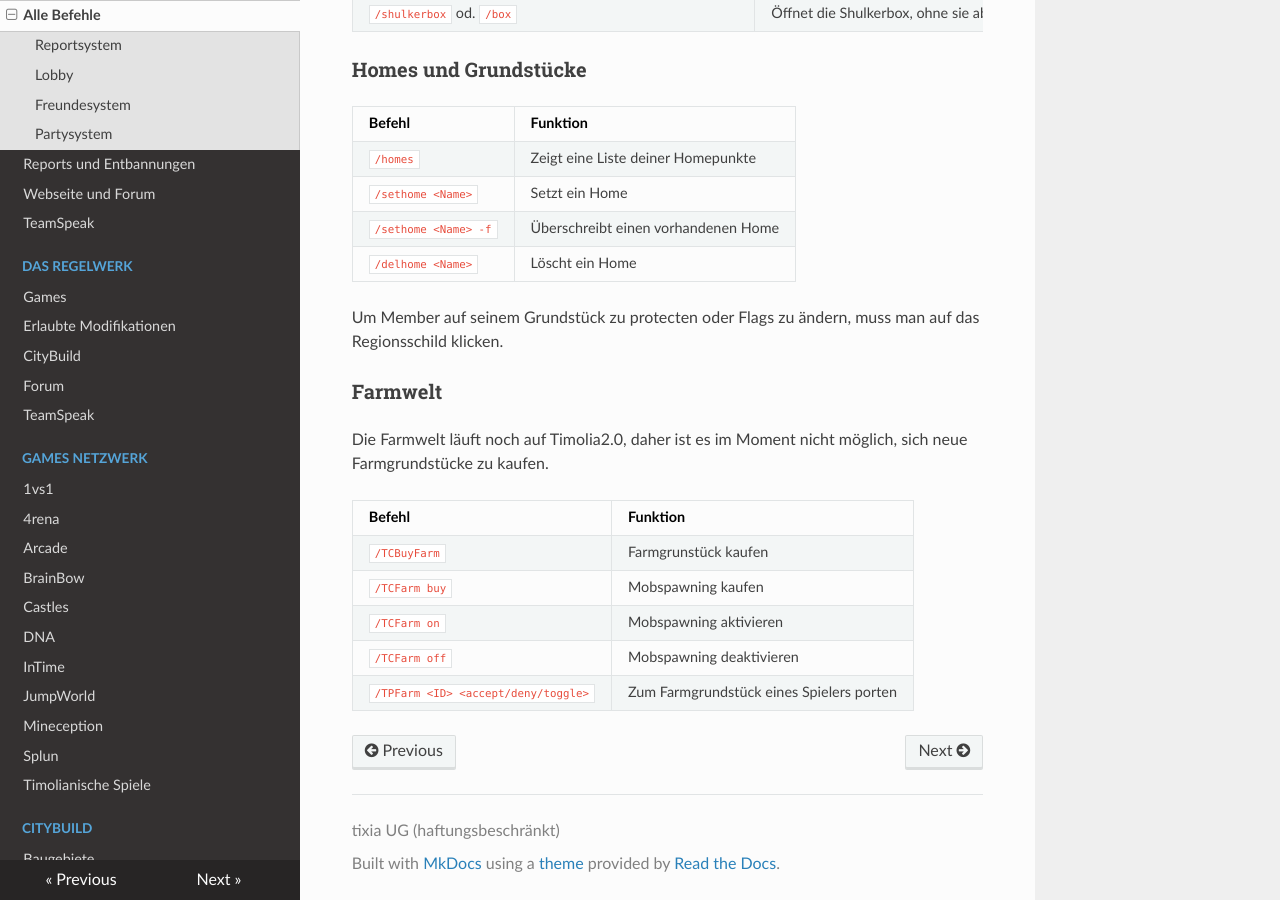
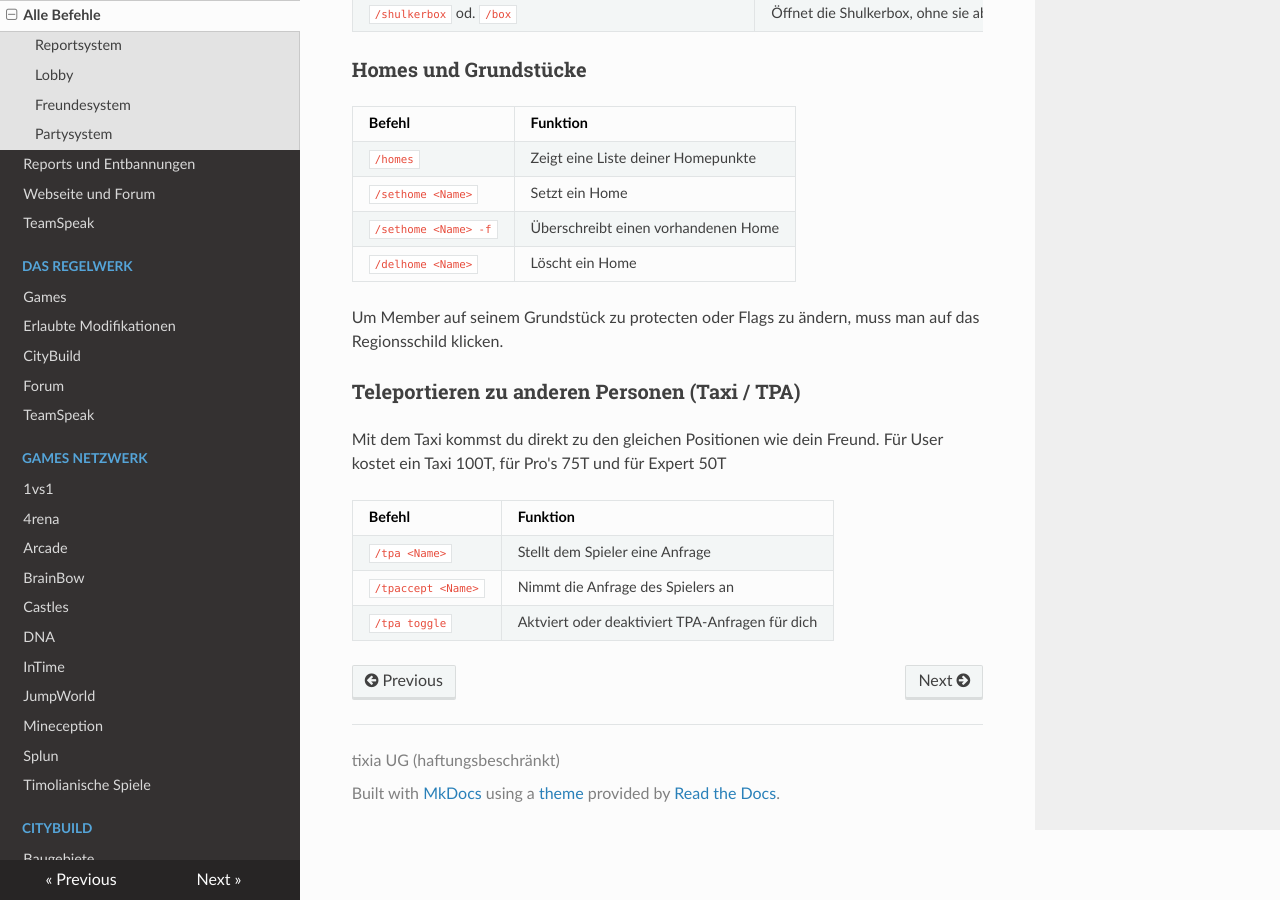
Before and after one commit to TimoliaDE/HowTo, an MkDocs documentation site: the page built from docs/commands.md, in a window 1280 px wide and 900 px high, scrolled down 5729 px. Built offline with MkDocs 1.6.1, drawn with Linux system fonts in a browser that asks for light colours; nearby versions of some CDN libraries; old or Windows-style settings are respelled for this version of MkDocs.

Commit message:
Update commands.md

```diff
--- a/docs/commands.md
+++ b/docs/commands.md
@@ -184,14 +184,13 @@ Diese Befehle sind global nutzbar und stehen dir jederzeit zur Verfügung.
 Um Member auf seinem Grundstück zu protecten oder Flags zu ändern, muss man auf das Regionsschild klicken.
 
 
-### Farmwelt
+### Teleportieren zu anderen Personen (Taxi / TPA)
 
-Die Farmwelt läuft noch auf Timolia2.0, daher ist es im Moment nicht möglich, sich neue Farmgrundstücke zu kaufen.
+Mit dem Taxi kommst du direkt zu den gleichen Positionen wie dein Freund.
+Für User kostet ein Taxi 100T, für Pro's 75T und für Expert 50T
 
 | Befehl | Funktion |
 | ------ | -------- |
-| `/TCBuyFarm` | Farmgrunstück kaufen |
-| `/TCFarm buy` | Mobspawning kaufen |
-| `/TCFarm on` | Mobspawning aktivieren |
-| `/TCFarm off` | Mobspawning deaktivieren |
-| `/TPFarm <ID> <accept/deny/toggle>` | Zum Farmgrundstück eines Spielers porten |
+| `/tpa <Name>` | Stellt dem Spieler eine Anfrage |
+| `/tpaccept <Name>` | Nimmt die Anfrage des Spielers an |
+| `/tpa toggle` | Aktviert oder deaktiviert TPA-Anfragen für dich |
```
